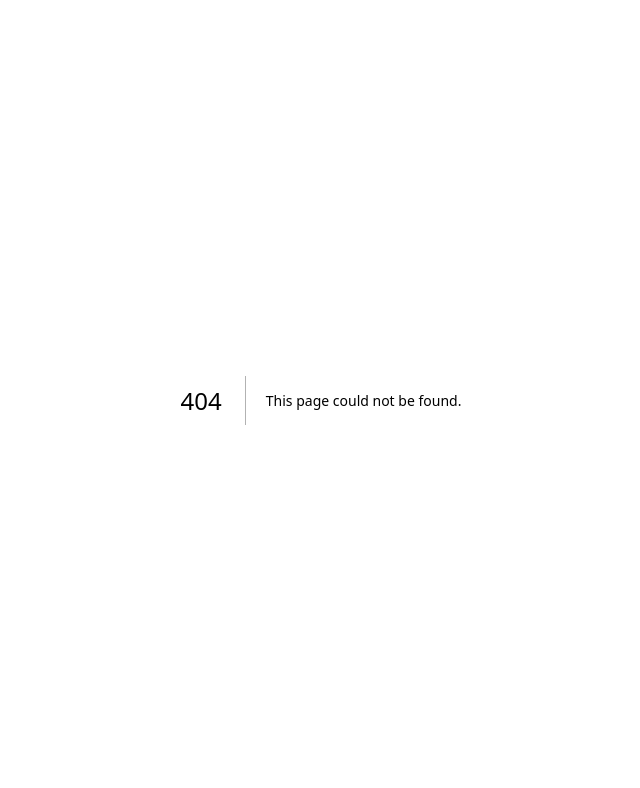
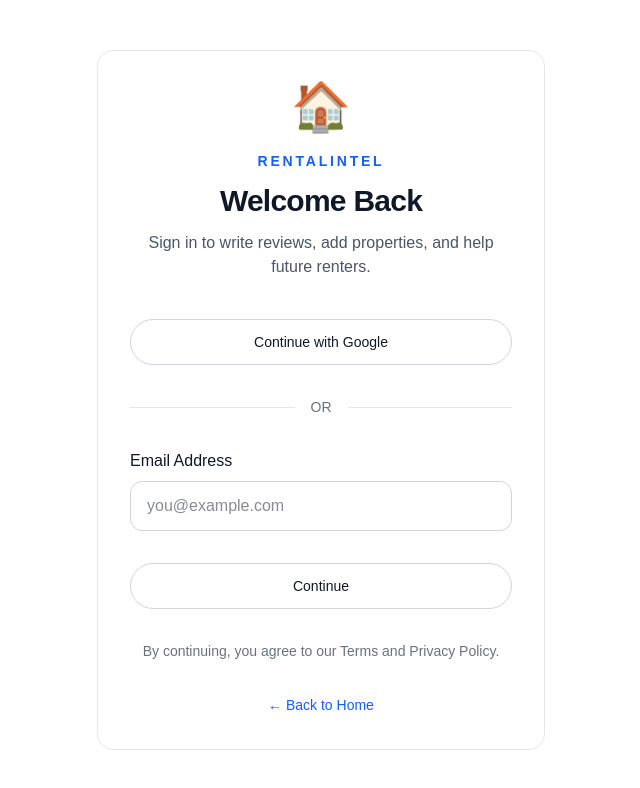
Before and after one commit to houseofgorkha-source/rental-intel, a Next.js app: page /login in a window 1280 px wide. Before the commit this address had no page. Shown: the top 788 px of the page, without its empty margins (319-959 px from the left). Built offline with nearby package versions, Linux system fonts and the light colour scheme.

Commit message:
feat(login): add initial login UI

```diff
--- /dev/null
+++ b/app/login/page.tsx
@@ -0,0 +1,11 @@
+import LoginForm from "@/components/login/LoginForm";
+
+export default function LoginPage() {
+  return (
+    <main className="min-h-screen bg-white">
+      <div className="mx-auto flex min-h-screen max-w-5xl items-center justify-center px-6">
+        <LoginForm />
+      </div>
+    </main>
+  );
+}
--- /dev/null
+++ b/components/login/LoginForm.tsx
@@ -0,0 +1,75 @@
+"use client";
+
+import Link from "next/link";
+import Button from "../shared/Button";
+
+export default function LoginForm() {
+  return (
+    <div className="w-full max-w-md rounded-2xl border border-gray-200 bg-white p-8">
+
+      <div className="text-center">
+
+  <div className="text-5xl">🏠</div>
+
+  <p className="mt-5 text-sm font-semibold uppercase tracking-[0.2em] text-blue-600">
+    RentalIntel
+  </p>
+
+  <h1 className="mt-3 text-3xl font-bold tracking-tight text-gray-900">
+    Welcome Back
+  </h1>
+
+  <p className="mt-3 text-gray-600">
+    Sign in to write reviews, add properties, and help future renters.
+  </p>
+
+</div>
+
+      <div className="mt-10">
+        <Button fullWidth>
+          Continue with Google
+        </Button>
+      </div>
+
+      <div className="my-8 flex items-center">
+        <div className="h-px flex-1 bg-gray-200" />
+        <span className="px-4 text-sm text-gray-500">OR</span>
+        <div className="h-px flex-1 bg-gray-200" />
+      </div>
+
+      <div>
+
+        <label className="mb-2 block font-medium text-gray-900">
+          Email Address
+        </label>
+
+        <input
+          type="email"
+          placeholder="you@example.com"
+          className="w-full rounded-xl border border-gray-300 bg-white px-4 py-3 text-gray-900 outline-none transition-colors focus:border-blue-600"
+        />
+
+      </div>
+
+      <Button fullWidth className="mt-8">
+        Continue
+      </Button>
+
+      <p className="mt-8 text-center text-sm text-gray-500">
+        By continuing, you agree to our Terms and Privacy Policy.
+      </p>
+
+      <div className="mt-8 text-center">
+
+        <Link
+          href="/"
+          className="text-sm font-medium text-blue-600 hover:underline"
+        >
+          ← Back to Home
+        </Link>
+
+      </div>
+
+    </div>
+  );
+}
--- a/components/shared/Button.tsx
+++ b/components/shared/Button.tsx
@@ -1,3 +1,4 @@
+"use client";
 import { ButtonHTMLAttributes } from "react";
 
 type ButtonProps = ButtonHTMLAttributes<HTMLButtonElement> & {
```
